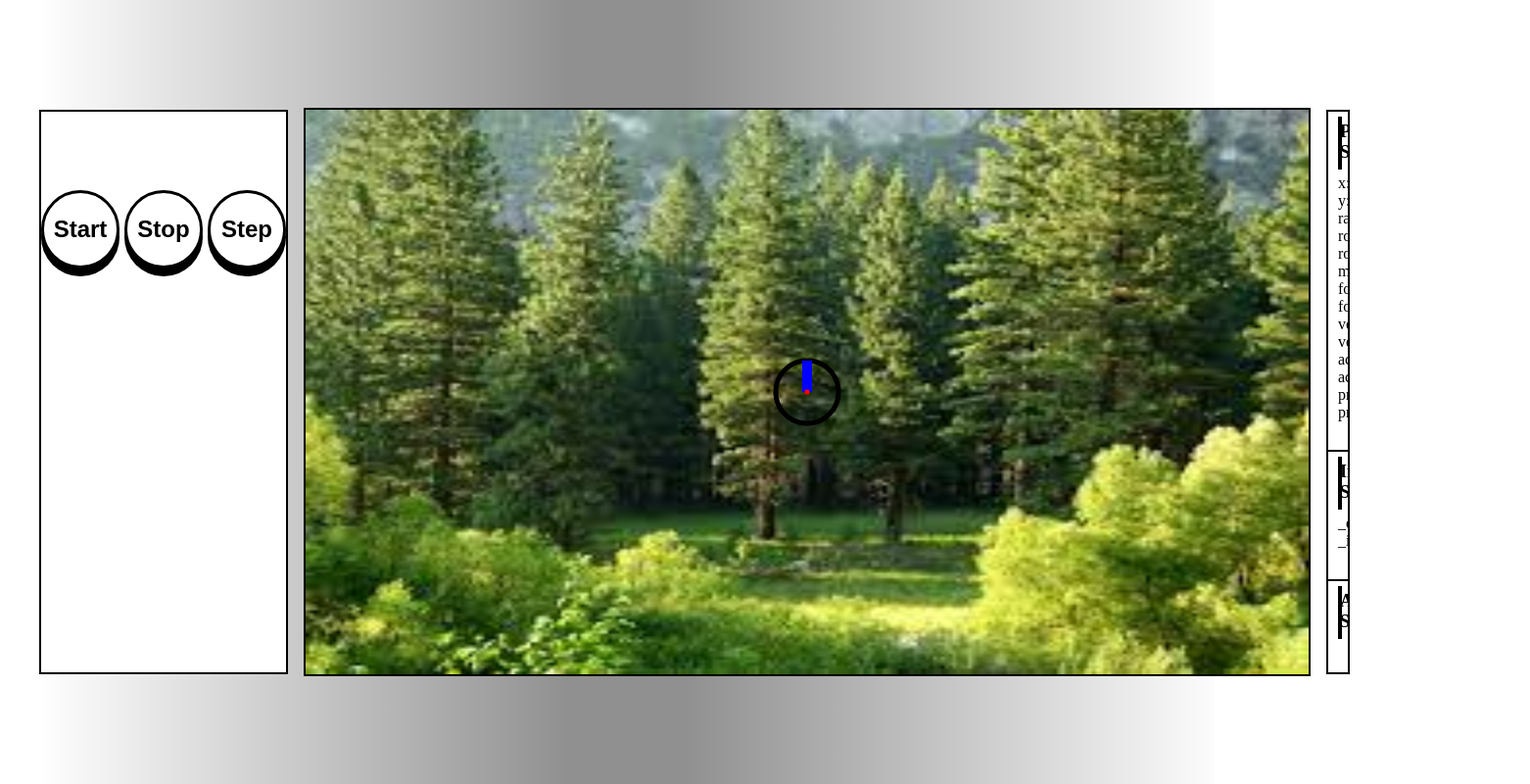
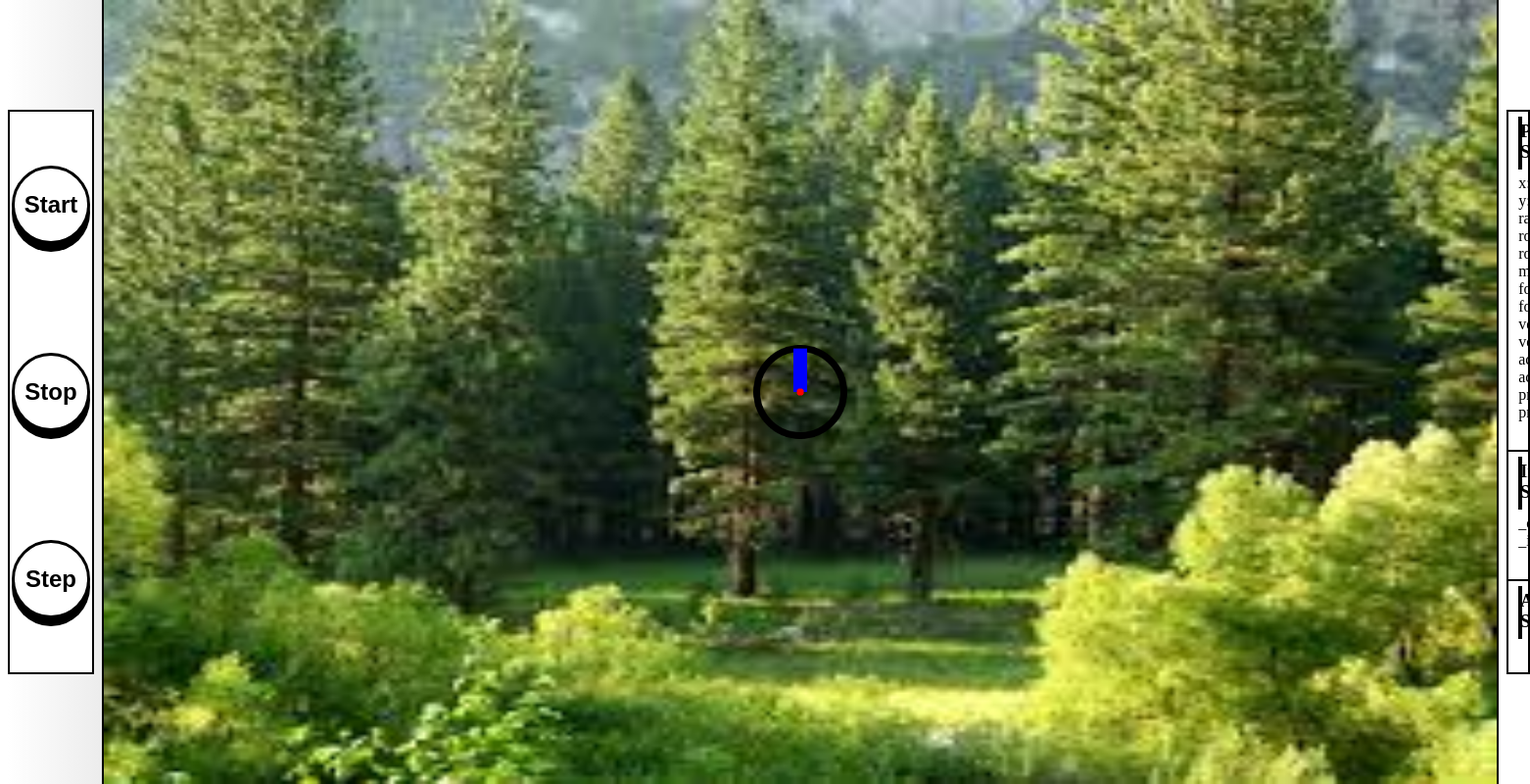
Before and after one commit to CNFloss/byte_serge, a website built with Parcel: page index.html in a window 1280 px wide. Shown: the whole page at 98% size, 1562 px wide, since content can reach past the window. Built offline with nearby package versions, Linux system fonts and the light colour scheme.

Commit message:
ui and canvas sizing, with js and css

```diff
--- a/assets/css/styles.css
+++ b/assets/css/styles.css
@@ -8,7 +8,7 @@
 }
 body {
   z-index: -1;
-  margin: 0 2.5rem;
+  margin: 0 0.5rem;
   background: linear-gradient(
     90deg,
     rgba(255, 255, 255, 1) 0%,
@@ -18,22 +18,21 @@
   );
   display: grid;
   grid-template-columns: repeat(3, 1fr);
-  grid-template-areas:
-    "a a a "
-    "b c d"
-    "e e e";
-  column-gap: 1rem;
+  grid-template-areas: "b c d";
+  column-gap: 0.5rem;
   align-items: start;
   height: 100vh;
   justify-items: center;
   align-items: center;
 }
-canvas {
-  width: 1024px;
-  height: 576px;
+
+main {
   grid-area: c;
-  box-sizing: content-box;
-  border: 2px solid black;
+  height: 100vh;
+  display: flex;
+  align-items: center;
+  background-color: black;
+  border: 2px black solid;
 }
 
 section.buttons {
@@ -41,12 +40,13 @@
   grid-area: b;
   width: 100%;
   height: 576px;
+  max-height: 100vh;
   display: grid;
   grid-template-areas:
     "a b c"
     "d e f"
     "g h i";
-  grid-gap: 5px;
+  grid-gap: 2px;
   justify-items: center;
   align-items: center;
   border: 2px solid black;
@@ -57,6 +57,7 @@
   grid-area: d;
   width: 100%;
   height: 576px;
+  max-height: 100vh;
   display: grid;
   row-gap: 0;
   grid-template-areas:
@@ -139,13 +140,13 @@
 }
 
 #start {
-  grid-area: a;
+  grid-area: b;
 }
 
 #stop {
-  grid-area: b;
+  grid-area: e;
 }
 
 #step {
-  grid-area: c;
+  grid-area: h;
 }
--- a/assets/js/ApplicationParts/byteSerge.js
+++ b/assets/js/ApplicationParts/byteSerge.js
@@ -12,6 +12,8 @@
   this.CTX = this.CANVAS.getContext("2d");
   this.CANVAS.width = DEFAULT_WIDTH;
   this.CANVAS.height = DEFAULT_HEIGHT;
+
+  this._scaleCanvasToFitContainer();
 
   this.OFFSCREEN_CANVAS = new OffscreenCanvas(
     this.CANVAS.width * 10,
@@ -78,3 +80,22 @@
 BYTE_SERGE.prototype.INPUT_READ = function () {
   return { _direction: 0, _intensity: 0 };
 };
+
+BYTE_SERGE.prototype._scaleCanvasToFitContainer = function () {
+  const container = this.CANVAS.parentElement;
+  console.log(container);
+  const containerWidth = container.offsetWidth;
+  const containerHeight = container.offsetHeight;
+  const aspectRatio = this.CANVAS.width / this.CANVAS.height;
+
+  let displayWidth = containerWidth;
+  let displayHeight = displayWidth / aspectRatio;
+
+  if (displayHeight > containerHeight) {
+    displayHeight = containerHeight;
+    displayWidth = displayHeight * aspectRatio;
+  }
+
+  this.CANVAS.style.width = `${displayWidth}px`;
+  this.CANVAS.style.height = `${displayHeight}px`;
+};
--- a/index.html
+++ b/index.html
@@ -13,7 +13,9 @@
       <button id="stop"><p>Stop</p></button>
       <button id="step"><p>Step</p></button>
     </section>
-    <canvas width="2048" height="1152"></canvas>
+    <main>
+      <canvas></canvas>
+    </main>
     <section class="stats">
       <article id="playerStats">
         <h3>Player Stats</h3>
```
